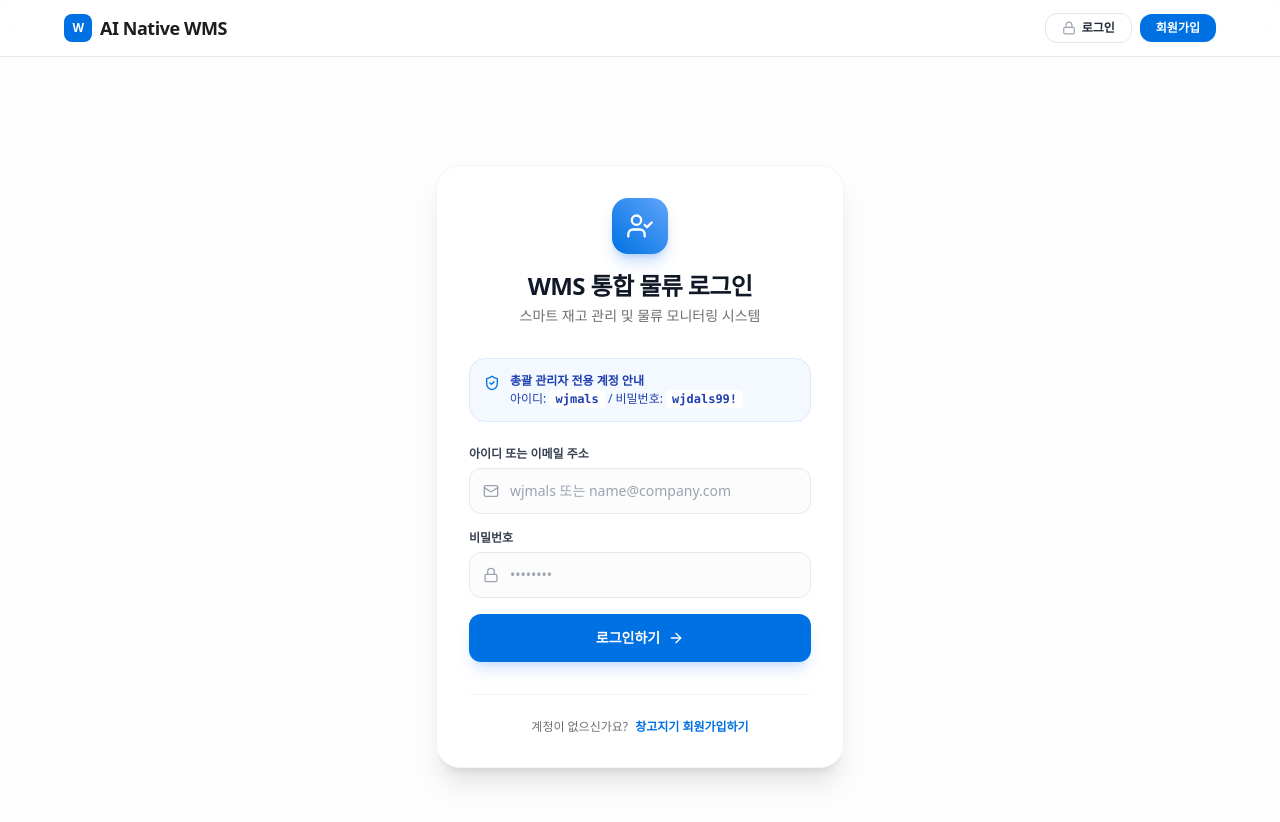
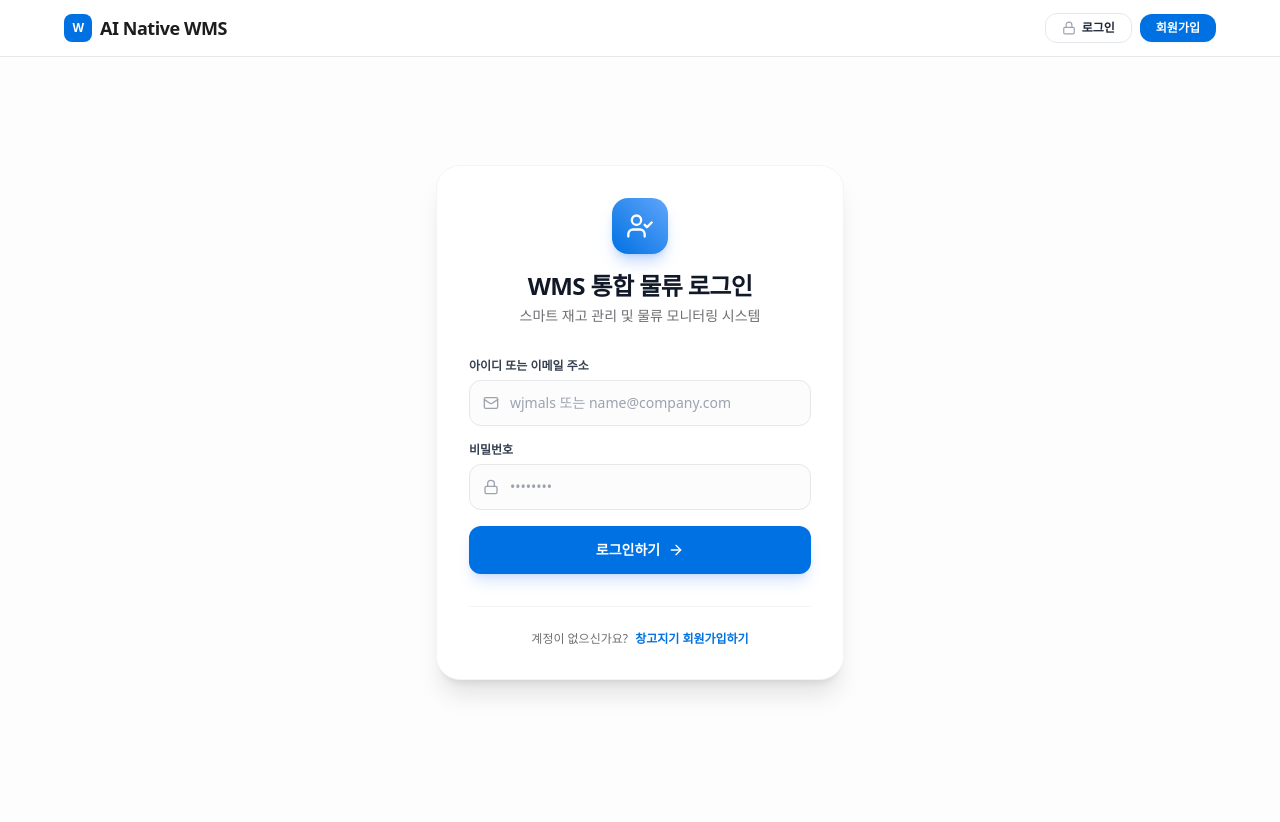
Before and after one commit to wjmals/WMS, a Next.js app in the folder frontend/: page /login in a window 1280 px wide. Shown: the top 822 px of the page. After the commit the page ends 800 px from the top, so only its background shows below. Built offline with nearby package versions, Linux system fonts and the light colour scheme.

Commit message:
security: Remove confidential admin password notice from UI and fix login button links

```diff
--- a/frontend/app/login/page.tsx
+++ b/frontend/app/login/page.tsx
@@ -55,14 +55,7 @@ export default function LoginPage() {
           </div>
         )}
 
-        {/* Master Admin Credentials Info Notice */}
-        <div className="mb-6 p-3.5 rounded-2xl bg-blue-50/70 dark:bg-blue-950/30 border border-blue-100 dark:border-blue-900/50 flex items-start gap-2.5 text-xs text-blue-800 dark:text-blue-300">
-          <ShieldCheck className="w-4 h-4 text-primary flex-shrink-0 mt-0.5" />
-          <div>
-            <span className="font-bold block mb-0.5">총괄 관리자 전용 계정 안내</span>
-            아이디: <code className="font-mono bg-white dark:bg-gray-800 px-1.5 py-0.5 rounded font-bold">wjmals</code> / 비밀번호: <code className="font-mono bg-white dark:bg-gray-800 px-1.5 py-0.5 rounded font-bold">wjdals99!</code>
-          </div>
-        </div>
+
 
         <form onSubmit={handleSubmit} className="space-y-4">
           <div>
--- a/frontend/app/page.tsx
+++ b/frontend/app/page.tsx
@@ -5,9 +5,8 @@ import { motion, AnimatePresence } from 'framer-motion';
 import { LineChart, Line, XAxis, YAxis, CartesianGrid, Tooltip, ResponsiveContainer } from 'recharts';
 import {
   AlertTriangle, CheckCircle, Package, TrendingUp, ArrowRight, ShieldCheck,
-  Warehouse, Settings, X, Edit2, QrCode, Camera, Lock, UserCheck, Sparkles, Barcode
+  Warehouse, Settings, X, Edit2, Camera, UserCheck, Sparkles, Barcode
 } from 'lucide-react';
-import Link from 'next/link';
 
 import { useAuth } from '../context/AuthContext';
 
@@ -95,28 +94,20 @@ export default function InventoryDashboard() {
           </p>
 
           <div className="flex flex-wrap items-center justify-center gap-4 pt-2">
-            <Link
+            <a
               href="/login"
-              className="px-8 py-4 bg-primary hover:bg-blue-600 text-white rounded-2xl font-bold text-sm shadow-lg shadow-blue-500/25 flex items-center gap-2 transition-all active:scale-95"
+              className="px-8 py-4 bg-primary hover:bg-blue-600 text-white rounded-2xl font-bold text-sm shadow-lg shadow-blue-500/25 flex items-center gap-2 transition-all active:scale-95 cursor-pointer"
             >
               로그인하고 접속하기
               <ArrowRight className="w-4 h-4" />
-            </Link>
+            </a>
 
-            <Link
+            <a
               href="/signup"
-              className="px-8 py-4 bg-white dark:bg-gray-800 hover:bg-gray-100 text-gray-900 dark:text-white border border-gray-200 dark:border-gray-700 rounded-2xl font-bold text-sm transition-all"
+              className="px-8 py-4 bg-white dark:bg-gray-800 hover:bg-gray-100 text-gray-900 dark:text-white border border-gray-200 dark:border-gray-700 rounded-2xl font-bold text-sm transition-all cursor-pointer"
             >
               창고지기 회원가입
-            </Link>
-          </div>
-
-          {/* Master Admin Info Card */}
-          <div className="mt-8 pt-6 border-t border-gray-200/60 dark:border-gray-800 max-w-md mx-auto text-xs text-textMuted flex items-center justify-center gap-2">
-            <ShieldCheck className="w-4 h-4 text-primary flex-shrink-0" />
-            <span>
-              서버 마스터 관리자 전용 계정: <strong className="text-gray-900 dark:text-white font-mono">wjmals</strong> / 비밀번호: <strong className="text-gray-900 dark:text-white font-mono">wjdals99!</strong>
-            </span>
+            </a>
           </div>
         </section>
 
@@ -286,13 +277,13 @@ export default function InventoryDashboard() {
           </p>
         </div>
 
-        <Link
+        <a
           href="/report"
           className="flex items-center gap-2 bg-primary hover:bg-blue-600 text-white px-5 py-2.5 rounded-xl font-semibold text-sm shadow-sm transition-all"
         >
           AI 리포트 상세 분석
           <ArrowRight size={16} />
-        </Link>
+        </a>
       </header>
 
       {/* 핵심 지표 KPI 카드 (DB 실시간 연동) */}
```
